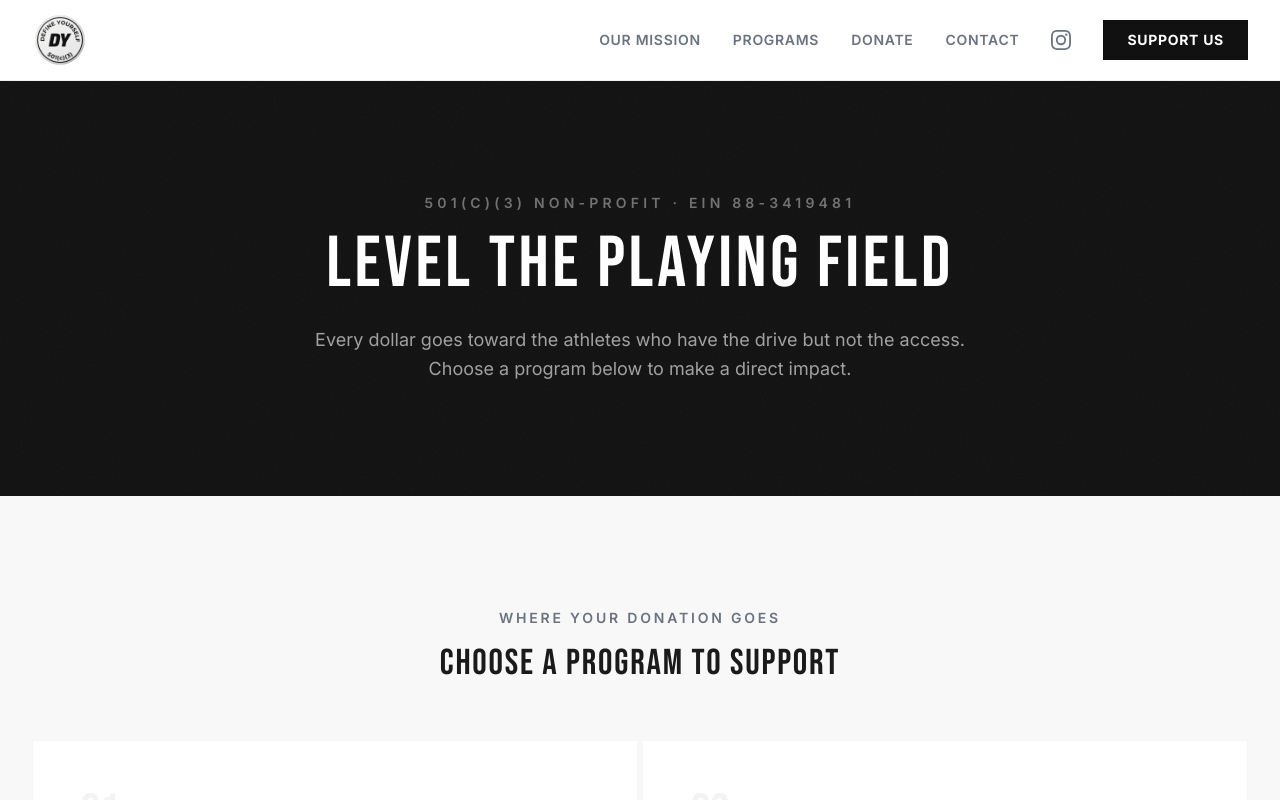
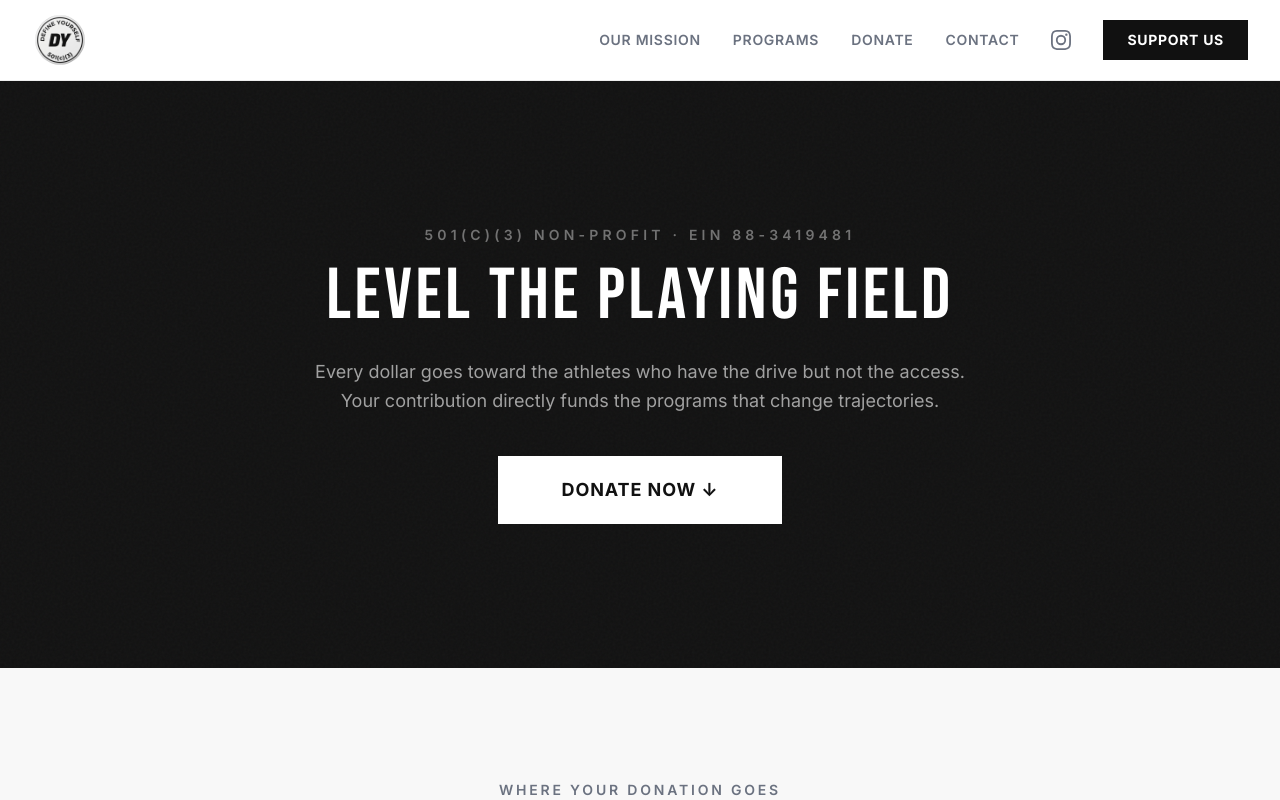
Before and after one commit to G6perform/defineyourself, a Next.js app: page /donate in a window 1280 px wide. Shown: the top 800 px of the page. Built offline with nearby package versions, Linux system fonts and the light colour scheme.

Commit message:
Add big Donate Now CTA in hero that scrolls to program cards

```diff
--- a/src/app/donate/page.tsx
+++ b/src/app/donate/page.tsx
@@ -42,8 +42,8 @@ const programs = [
 export default function Donate() {
   return (
     <div>
-      {/* Hero */}
-      <section className="py-20 md:py-28 bg-charcoal text-white noise-overlay text-center px-4">
+      {/* Hero with big Donate CTA */}
+      <section className="py-24 md:py-36 bg-charcoal text-white noise-overlay text-center px-4">
         <div className="relative z-10 max-w-4xl mx-auto">
           <p className="text-white/40 text-sm font-semibold uppercase tracking-[0.3em] mb-4">
             501(c)(3) Non-Profit &middot; EIN 88-3419481
@@ -51,15 +51,22 @@ export default function Donate() {
           <h1 className="font-display text-5xl md:text-7xl tracking-wider mb-6">
             LEVEL THE PLAYING FIELD
           </h1>
-          <p className="text-white/60 text-lg leading-relaxed max-w-2xl mx-auto">
+          <p className="text-white/60 text-lg leading-relaxed max-w-2xl mx-auto mb-10">
             Every dollar goes toward the athletes who have the drive but not the
-            access. Choose a program below to make a direct impact.
+            access. Your contribution directly funds the programs that change
+            trajectories.
           </p>
+          <a
+            href="#programs"
+            className="inline-block bg-white text-charcoal font-bold text-lg uppercase tracking-wider px-16 py-5 hover:bg-off-white transition-colors"
+          >
+            Donate Now &darr;
+          </a>
         </div>
       </section>
 
       {/* Program Cards */}
-      <section className="py-20 md:py-28 bg-off-white">
+      <section id="programs" className="py-20 md:py-28 bg-off-white scroll-mt-0">
         <div className="max-w-7xl mx-auto px-4 sm:px-6 lg:px-8">
           <div className="text-center mb-14">
             <p className="text-text-gray text-sm font-semibold uppercase tracking-[0.2em] mb-4">
@@ -74,7 +81,11 @@ export default function Donate() {
             {programs.map((program, i) => (
               <div
                 key={program.title}
-                className="bg-white border border-mid-gray/30 flex flex-col"
+                className={`flex flex-col ${
+                  program.active
+                    ? "bg-white border border-mid-gray/30"
+                    : "bg-white/60 border border-mid-gray/20"
+                }`}
               >
                 <div className="p-10 md:p-12 flex flex-col flex-1">
                   <span className="font-display text-5xl text-mid-gray/40 leading-none mb-4">
```
